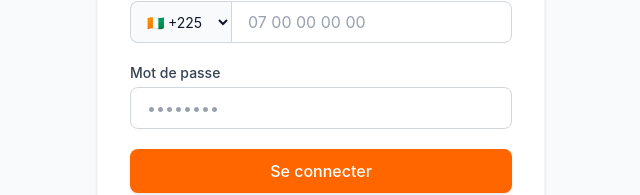
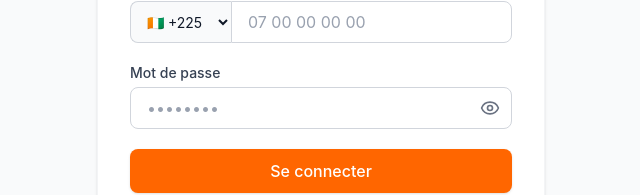
Before and after one commit to KOROC2035/Trouve_toi_un_job_frontend, a React (Vite) app: page /login in a window 1280 px wide. Shown: the part 252-447 px from the top of the page, without its empty margins (319-959 px from the left). Built offline with nearby package versions, Linux system fonts and the light colour scheme.

Commit message:
Nouvelle MAJ

```diff
--- a/src/pages/Login.jsx
+++ b/src/pages/Login.jsx
@@ -2,6 +2,7 @@ import { useState, useContext } from 'react';
 import { useNavigate, Link } from 'react-router-dom';
 import axios from 'axios';
 import { AuthContext } from '../context/AuthContext';
+import { Eye, EyeOff } from 'lucide-react';
 
 export default function Login() {
   // État pour l'indicatif du pays (par défaut +225)
@@ -9,6 +10,7 @@ export default function Login() {
   const [phoneNumber, setPhoneNumber] = useState('');
   const [password, setPassword] = useState('');
   const [error, setError] = useState('');
+  const [showPassword, setShowPassword] = useState(false);
   const navigate = useNavigate();
 
   // Contexte d'authentification
@@ -95,14 +97,23 @@ export default function Login() {
           <label className="block text-sm font-medium text-gray-700 dark:text-gray-300 mb-1">
             Mot de passe
           </label>
+          <div className="relative">
             <input
-            type="password"
+              type={showPassword ? "text" : "password"}
               required
               value={password}
               onChange={(e) => setPassword(e.target.value)}
-            className="w-full px-4 py-2 border border-gray-300 dark:border-gray-700 rounded-lg focus:ring-2 focus:ring-brand-orange outline-none bg-transparent text-gray-900 dark:text-white transition-all placeholder-gray-400"
+              className="w-full px-4 py-2 border border-gray-300 dark:border-gray-700 rounded-lg focus:ring-2 focus:ring-brand-orange outline-none bg-transparent text-gray-900 dark:text-white transition-all placeholder-gray-400 pr-10"
               placeholder="••••••••"
             />
+            <button
+              type="button"
+              onClick={() => setShowPassword(!showPassword)}
+              className="absolute inset-y-0 right-0 pr-3 flex items-center text-gray-500 hover:text-gray-700 dark:text-gray-400 dark:hover:text-gray-200 transition-colors"
+            >
+              {showPassword ? <EyeOff className="w-5 h-5" /> : <Eye className="w-5 h-5" />}
+            </button>
+          </div>
         </div>
 
         <button
--- a/src/pages/Register.jsx
+++ b/src/pages/Register.jsx
@@ -1,7 +1,7 @@
 import { useState } from 'react';
 import { useNavigate, Link } from 'react-router-dom';
 import axios from 'axios';
-import { UserPlus, User, Briefcase, Camera, Image as ImageIcon } from 'lucide-react';
+import { UserPlus, User, Briefcase, Camera, Image as ImageIcon, Eye, EyeOff } from 'lucide-react';
 
 const POPULAR_SPECIALTIES = [
   "Plombier",
@@ -20,6 +20,7 @@ export default function Register() {
   const navigate = useNavigate();
   const [error, setError] = useState('');
   const [isSubmitting, setIsSubmitting] = useState(false);
+  const [showPassword, setShowPassword] = useState(false);
 
   // État pour l'indicatif du pays (par défaut +225)
   const [countryCode, setCountryCode] = useState('+225');
@@ -345,16 +346,25 @@ export default function Register() {
         {/* Mot de passe */}
         <div>
           <label className="block text-sm font-medium text-gray-700 dark:text-gray-300 mb-1">Mot de passe</label>
+          <div className="relative">
             <input
-            type="password"
+              type={showPassword ? "text" : "password"}
               name="password"
               required
               minLength={6}
               value={formData.password}
               onChange={handleChange}
-            className="w-full px-4 py-2 border border-gray-300 dark:border-gray-700 rounded-lg focus:ring-2 focus:ring-brand-orange outline-none bg-transparent text-gray-900 dark:text-white transition-colors placeholder-gray-400"
+              className="w-full px-4 py-2 border border-gray-300 dark:border-gray-700 rounded-lg focus:ring-2 focus:ring-brand-orange outline-none bg-transparent text-gray-900 dark:text-white transition-colors placeholder-gray-400 pr-10"
               placeholder="••••••••"
             />
+            <button
+              type="button"
+              onClick={() => setShowPassword(!showPassword)}
+              className="absolute inset-y-0 right-0 pr-3 flex items-center text-gray-500 hover:text-gray-700 dark:text-gray-400 dark:hover:text-gray-200 transition-colors"
+            >
+              {showPassword ? <EyeOff className="w-5 h-5" /> : <Eye className="w-5 h-5" />}
+            </button>
+          </div>
         </div>
 
         <button type="submit" disabled={isSubmitting} className="w-full bg-brand-orange hover:bg-brand-orange-hover text-white font-medium py-3 rounded-xl transition-all shadow-sm flex justify-center items-center gap-2 mt-4 disabled:opacity-50">
```
Lines whose indentation alone changed are shown as unchanged.
